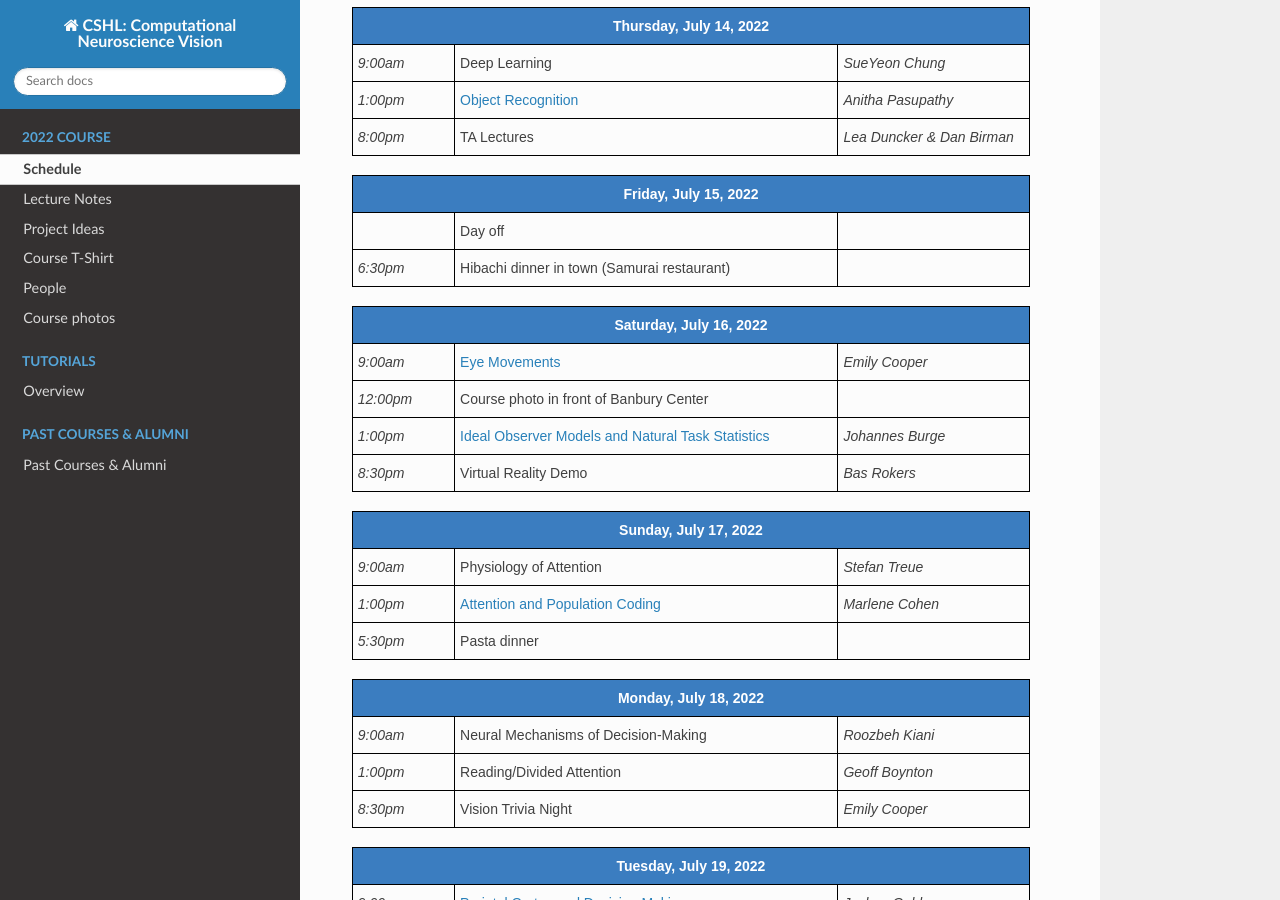
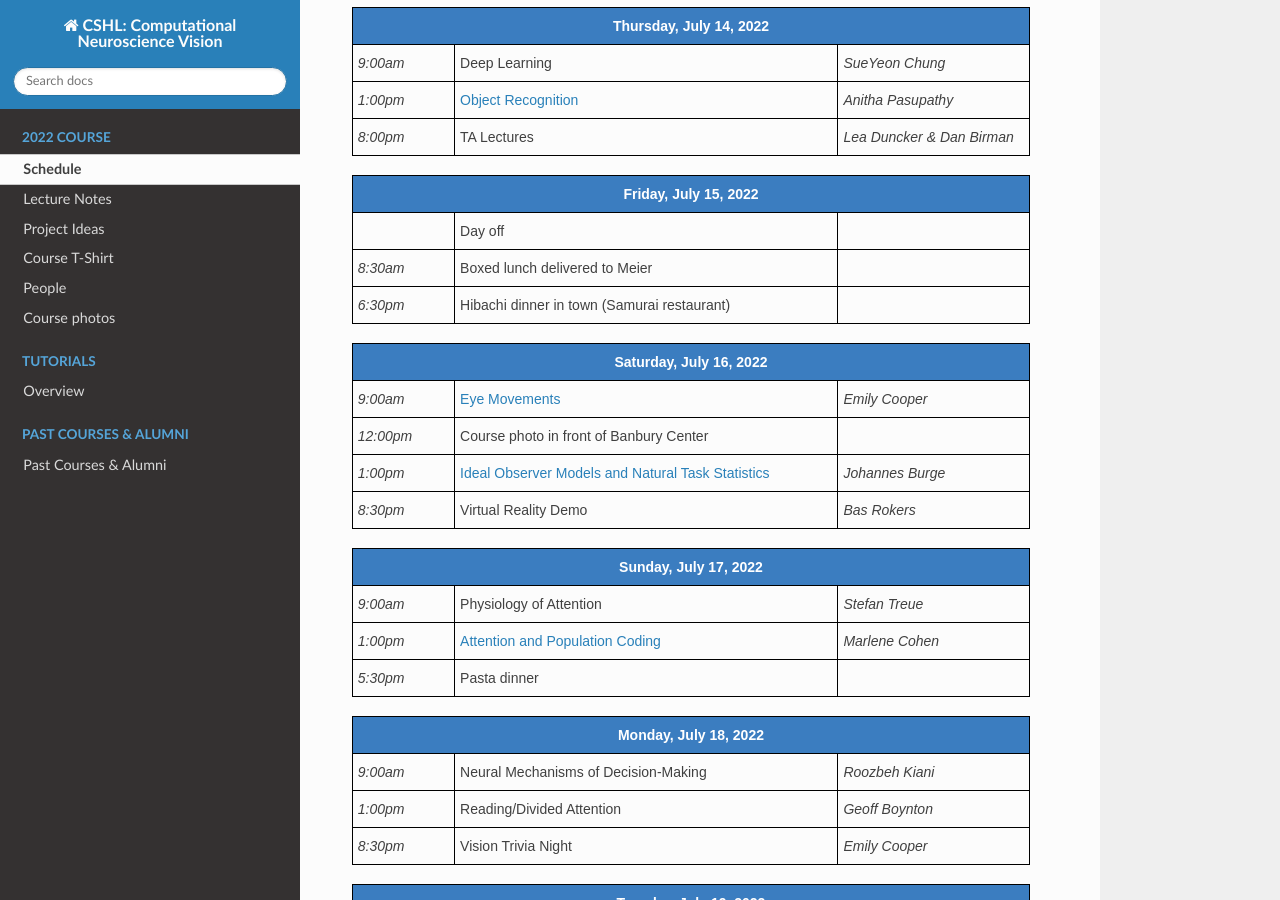
Before and after one commit to CSHL-comp-neuro-vision/website, a Sphinx documentation site: the page built from source/2022/schedule.md, in a window 1280 px wide and 900 px high, scrolled down 1329 px. Built offline with Sphinx 7.4.7 and the Read the Docs theme 2.0.0, drawn with Linux system fonts in a browser that asks for light colours.

Commit message:
Update schedule.md

```diff
--- a/source/2022/schedule.md
+++ b/source/2022/schedule.md
@@ -241,6 +241,11 @@
     <td class="tg-lmxn"></td>
   </tr>
   <tr>
+    <td class="tg-left">8:30am</td>
+    <td class="tg-73oq">Boxed lunch delivered to Meier</td>
+    <td class="tg-lmxn"></td>
+  </tr>
+  <tr>
     <td class="tg-left">6:30pm</td>
     <td class="tg-73oq">Hibachi dinner in town (Samurai restaurant)</td>
     <td class="tg-lmxn"></td>
```
